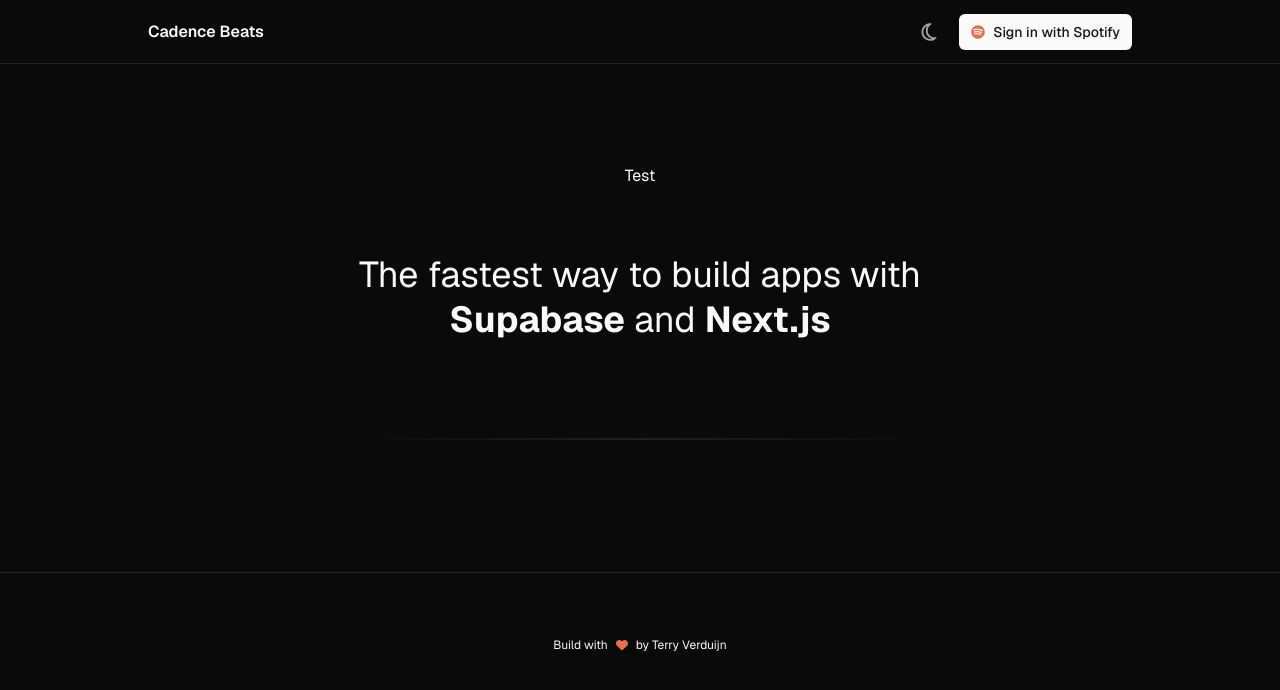
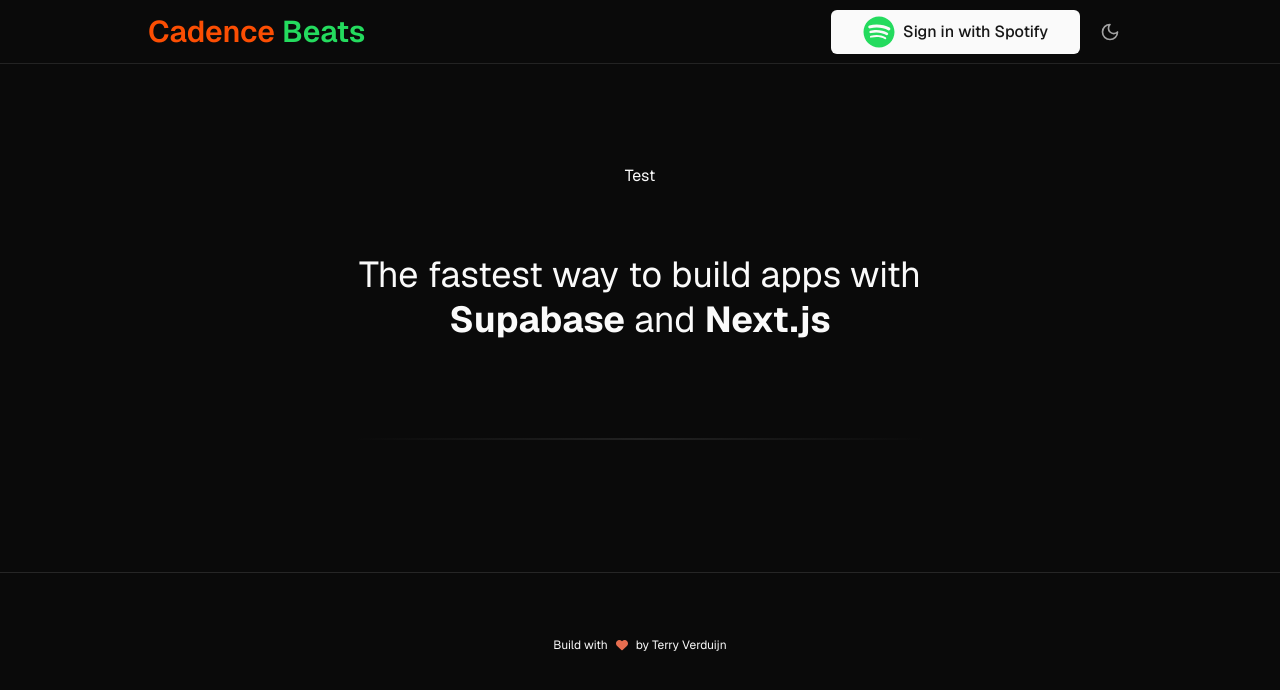
Before and after one commit to verduijnt/cadence-beats, a Next.js app: page / in a window 1280 px wide. Shown: the top 690 px of the page. Built offline with nearby package versions, Linux system fonts and the light colour scheme; no server answers.

Commit message:
added strava and spotify colors updated theme switcher updated button sizing

```diff
--- a/app/globals.css
+++ b/app/globals.css
@@ -29,6 +29,8 @@
     --chart-3: 197 37% 24%;
     --chart-4: 43 74% 66%;
     --chart-5: 27 87% 67%;
+    --spotify: 139 72% 50%;
+    --strava: 18 98% 50%;
   }
 
   .dark {
@@ -56,6 +58,8 @@
     --chart-3: 30 80% 55%;
     --chart-4: 280 65% 60%;
     --chart-5: 340 75% 55%;
+    --spotify: 139 72% 50%;
+    --strava: 18 98% 50%;
   }
 }
 
--- a/app/layout.tsx
+++ b/app/layout.tsx
@@ -33,12 +33,14 @@
             <div className='flex-1 w-full flex flex-col gap-20 items-center'>
               <nav className='w-full flex justify-center border-b border-b-foreground/10 h-16'>
                 <div className='w-full max-w-5xl flex justify-between items-center p-3 px-5'>
-                  <div className='flex items-center font-semibold'>
-                    <Link href={'/'}>Cadence Beats</Link>
+                  <div className='flex items-center font-semibold text-3xl'>
+                    <Link href={'/'} className='text-strava'>
+                      Cadence <span className='text-spotify'>Beats</span>
+                    </Link>
                   </div>
                   <div className='ml-auto items-center flex gap-2'>
+                    <HeaderAuth />
                     <ThemeSwitcher />
-                    <HeaderAuth />
                   </div>
                 </div>
               </nav>
--- a/components/header-auth.tsx
+++ b/components/header-auth.tsx
@@ -5,22 +5,18 @@
 import Link from 'next/link'
 
 export default async function AuthButton() {
+  const supabase = createClient()
   const {
     data: { user },
-  } = await createClient().auth.getUser()
-
-  let displayName = ''
-  if (!!user) {
-    displayName = user.user_metadata.full_name ?? user.email
-  }
+  } = await supabase.auth.getUser()
 
   return user ? (
     <div className='flex items-center gap-4'>
-      <Button asChild>
+      <Button asChild size='lg' className='text-lg'>
         <Link href='/dashboard'>Dashboard</Link>
       </Button>
       <form action={signOutAction}>
-        <Button type='submit' variant={'outline'}>
+        <Button type='submit' variant={'outline'} size='lg' className='text-lg'>
           Sign out
         </Button>
       </form>
--- a/components/login-button.tsx
+++ b/components/login-button.tsx
@@ -21,8 +21,8 @@
 
 export default function LoginButton() {
   return (
-    <Button size='sm' onClick={handleSpotifyLogin}>
-      <FaSpotify className='mr-2 text-chart-1' />
+    <Button size='lg' onClick={handleSpotifyLogin} className='text-md'>
+      <FaSpotify className='mr-2 text-spotify h-[32px] w-[32px]' />
       Sign in with Spotify
     </Button>
   )
--- a/components/strava-connect-button.tsx
+++ b/components/strava-connect-button.tsx
@@ -17,8 +17,8 @@
 
 function StravaConnectButton() {
   return (
-    <Button onClick={handleConnectStrava}>
-      <FaStrava className='mr-2 text-chart-1' />
+    <Button onClick={handleConnectStrava} size='lg'>
+      <FaStrava className='mr-2 text-strava text-lg' />
       Connect Strava
     </Button>
   )
--- a/components/theme-switcher.tsx
+++ b/components/theme-switcher.tsx
@@ -8,9 +8,9 @@
   DropdownMenuRadioItem,
   DropdownMenuTrigger,
 } from '@/components/ui/dropdown-menu'
+import { Laptop, Moon, Sun } from 'lucide-react'
 import { useTheme } from 'next-themes'
 import { useEffect, useState } from 'react'
-import { FaLaptop, FaRegMoon, FaRegSun } from 'react-icons/fa6'
 
 const ThemeSwitcher = () => {
   const [mounted, setMounted] = useState(false)
@@ -31,19 +31,19 @@
       <DropdownMenuTrigger asChild>
         <Button variant='ghost' size={'sm'}>
           {theme === 'light' ? (
-            <FaRegSun
+            <Sun
               key='light'
               size={ICON_SIZE}
               className={'text-muted-foreground'}
             />
           ) : theme === 'dark' ? (
-            <FaRegMoon
+            <Moon
               key='dark'
               size={ICON_SIZE}
               className={'text-muted-foreground'}
             />
           ) : (
-            <FaLaptop
+            <Laptop
               key='system'
               size={ICON_SIZE}
               className={'text-muted-foreground'}
@@ -57,15 +57,15 @@
           onValueChange={(e) => setTheme(e)}
         >
           <DropdownMenuRadioItem className='flex gap-2' value='light'>
-            <FaRegSun size={ICON_SIZE} className='text-muted-foreground' />{' '}
+            <Sun size={ICON_SIZE} className='text-muted-foreground' />{' '}
             <span>Light</span>
           </DropdownMenuRadioItem>
           <DropdownMenuRadioItem className='flex gap-2' value='dark'>
-            <FaRegMoon size={ICON_SIZE} className='text-muted-foreground' />{' '}
+            <Moon size={ICON_SIZE} className='text-muted-foreground' />{' '}
             <span>Dark</span>
           </DropdownMenuRadioItem>
           <DropdownMenuRadioItem className='flex gap-2' value='system'>
-            <FaLaptop size={ICON_SIZE} className='text-muted-foreground' />{' '}
+            <Laptop size={ICON_SIZE} className='text-muted-foreground' />{' '}
             <span>System</span>
           </DropdownMenuRadioItem>
         </DropdownMenuRadioGroup>
--- a/tailwind.config.ts
+++ b/tailwind.config.ts
@@ -53,6 +53,8 @@
           foreground: 'hsl(var(--card-foreground))',
         },
         'chart-1': 'hsl(var(--chart-1))',
+        spotify: 'hsl(var(--spotify))',
+        strava: 'hsl(var(--strava))',
       },
       borderRadius: {
         lg: 'var(--radius)',
```
